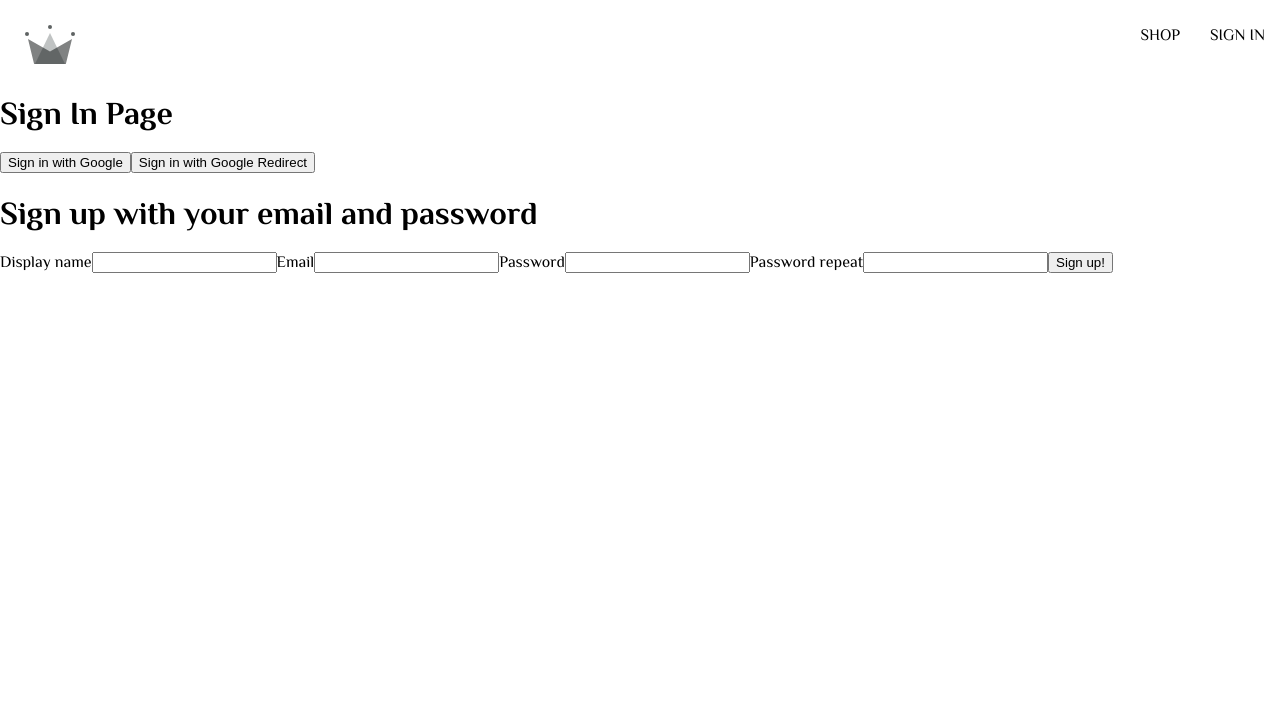
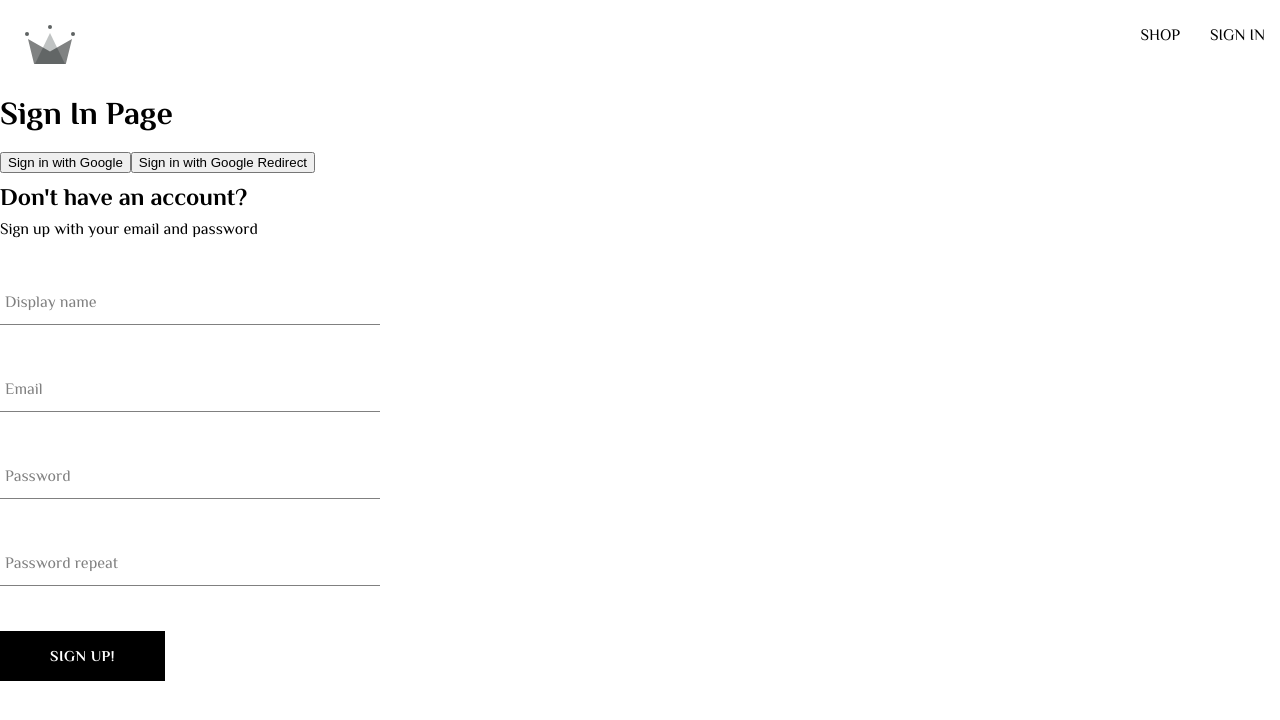
Before and after one commit to v4voloshyn/react-crown-store, a React (Create React App) app: page /signin in a window 1280 px wide. Shown: the top 720 px of the page. Built offline with nearby package versions, Linux system fonts and the light colour scheme; no server answers.

Commit message:
added custom button and input components

```diff
--- /dev/null
+++ b/src/components/UI/Buttons/Buttons.scss
@@ -0,0 +1,46 @@
+.button-container {
+  min-width: 165px;
+  width: auto;
+  height: 50px;
+  letter-spacing: 0.5px;
+  line-height: 50px;
+  padding: 0 35px 0 35px;
+  font-size: 15px;
+  background-color: black;
+  color: white;
+  text-transform: uppercase;
+  font-family: 'Philosopher', sans-serif;
+  font-weight: bolder;
+  border: none;
+  cursor: pointer;
+  display: flex;
+  justify-content: center;
+
+  &:hover {
+    background-color: white;
+    color: black;
+    border: 1px solid black;
+  }
+
+  &.google-sign-in {
+    background-color: #4285f4;
+    color: white;
+
+    &:hover {
+      background-color: #357ae8;
+      border: none;
+    }
+  }
+
+  &.inverted {
+    background-color: white;
+    color: black;
+    border: 1px solid black;
+
+    &:hover {
+      background-color: black;
+      color: white;
+      border: none;
+    }
+  }
+}
--- /dev/null
+++ b/src/components/UI/Buttons/CustomButton.jsx
@@ -0,0 +1,17 @@
+import React from 'react';
+import './Buttons.scss';
+
+const BUTTON_CLASSES = {
+	google: 'google-sign-in',
+	inverted: 'inverted',
+};
+
+const CustomButton = ({ children, buttonType, ...otherProps }) => {
+	return (
+		<button className={`button-container ${BUTTON_CLASSES[buttonType]}`} {...otherProps}>
+			{children}
+		</button>
+	);
+};
+
+export default CustomButton;
--- /dev/null
+++ b/src/components/UI/Inputs/CustomInput.jsx
@@ -0,0 +1,19 @@
+import React from 'react';
+import './Inputs.scss';
+const CustomInput = ({ label, ...inputProps }) => {
+	return (
+		<div className='group'>
+			<input className='form-input' {...inputProps} />
+			{label && (
+				<label
+					className={`${inputProps.value ? 'shrink' : ''} form-input-label`}
+					htmlFor={inputProps.value}
+				>
+					{label}
+				</label>
+			)}
+		</div>
+	);
+};
+
+export default CustomInput;
--- /dev/null
+++ b/src/components/UI/Inputs/Inputs.scss
@@ -0,0 +1,54 @@
+$sub-color: grey;
+$main-color: black;
+
+@mixin shrinkLabel {
+  top: -14px;
+  font-size: 12px;
+  color: $main-color;
+}
+
+.group {
+  position: relative;
+  margin: 45px 0;
+
+  .form-input {
+    background: none;
+    background-color: white;
+    color: $sub-color;
+    font-size: 18px;
+    padding: 10px 10px 10px 5px;
+    display: block;
+    width: 100%;
+    border: none;
+    border-radius: 0;
+    border-bottom: 1px solid $sub-color;
+    margin: 25px 0;
+
+    &:focus {
+      outline: none;
+    }
+
+    &:focus ~ .form-input-label {
+      @include shrinkLabel();
+    }
+  }
+
+  input[type='password'] {
+    letter-spacing: 0.3em;
+  }
+
+  .form-input-label {
+    color: $sub-color;
+    font-size: 16px;
+    font-weight: normal;
+    position: absolute;
+    pointer-events: none;
+    left: 5px;
+    top: 10px;
+    transition: 300ms ease all;
+
+    &.shrink {
+      @include shrinkLabel();
+    }
+  }
+}
--- a/src/components/signUpForm/SignUpForm.jsx
+++ b/src/components/signUpForm/SignUpForm.jsx
@@ -3,6 +3,9 @@ import {
 	createAuthUserWithEmailAndPassword,
 	createUserDocumentFromAuth,
 } from '../../utils/firebase/firebase';
+import CustomButton from '../UI/Buttons/CustomButton';
+import CustomInput from '../UI/Inputs/CustomInput';
+import './SignUpForm.scss';
 
 const defaultFormFields = {
 	displayName: '',
@@ -42,11 +45,12 @@ const SignUpForm = () => {
 	};
 
 	return (
-		<>
-			<h1>Sign up with your email and password</h1>
+		<div className='sign-up-container'>
+			<h2>Don't have an account?</h2>
+			<span>Sign up with your email and password</span>
 			<form className='form' onSubmit={handleSubmitForm}>
-				<label htmlFor='input-text'>Display name</label>
-				<input
+				<CustomInput
+					label='Display name'
 					type='text'
 					id='input-name'
 					required
@@ -55,8 +59,8 @@ const SignUpForm = () => {
 					onChange={handleChangeInputFields}
 				/>
 
-				<label htmlFor='input-text'>Email</label>
-				<input
+				<CustomInput
+					label='Email'
 					type='email'
 					id='input-email'
 					required
@@ -65,8 +69,8 @@ const SignUpForm = () => {
 					onChange={handleChangeInputFields}
 				/>
 
-				<label htmlFor='input-password'>Password</label>
-				<input
+				<CustomInput
+					label='Password'
 					type='password'
 					id='input-password-repeat'
 					required
@@ -75,8 +79,8 @@ const SignUpForm = () => {
 					onChange={handleChangeInputFields}
 				/>
 
-				<label htmlFor='input-password'>Password repeat</label>
-				<input
+				<CustomInput
+					label='Password repeat'
 					type='password'
 					id='input-password-repeat'
 					required
@@ -84,10 +88,9 @@ const SignUpForm = () => {
 					value={confirmPassword}
 					onChange={handleChangeInputFields}
 				/>
-
-				<button className='form-btn'>Sign up!</button>
+				<CustomButton buttonType='default'>Sign up!</CustomButton>
 			</form>
-		</>
+		</div>
 	);
 };
 
--- /dev/null
+++ b/src/components/signUpForm/SignUpForm.scss
@@ -0,0 +1,9 @@
+.sign-up-container {
+	display: flex;
+	flex-direction: column;
+	width: 380px;
+}
+
+h2 {
+	margin: 10px 0;
+}
```
